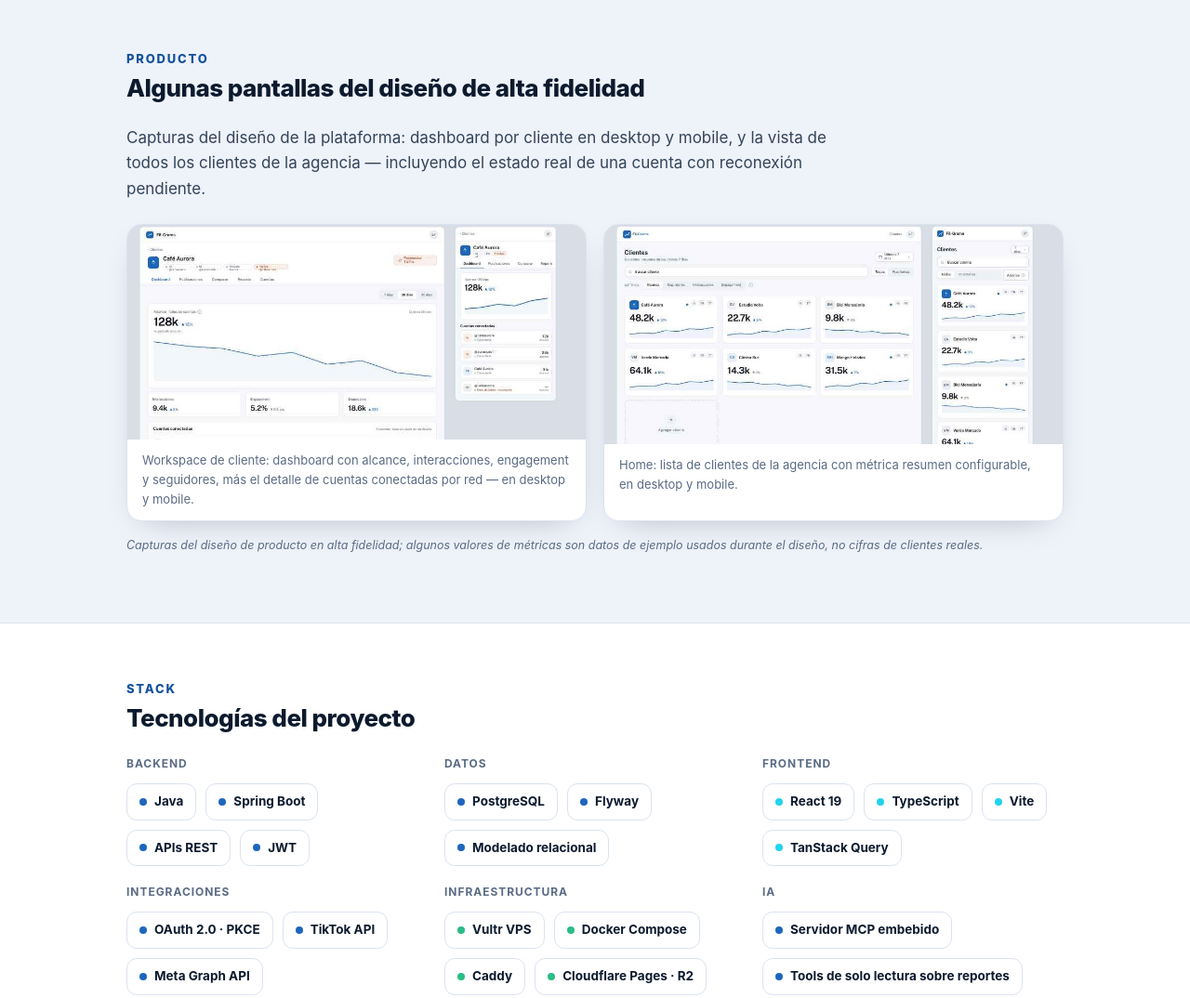
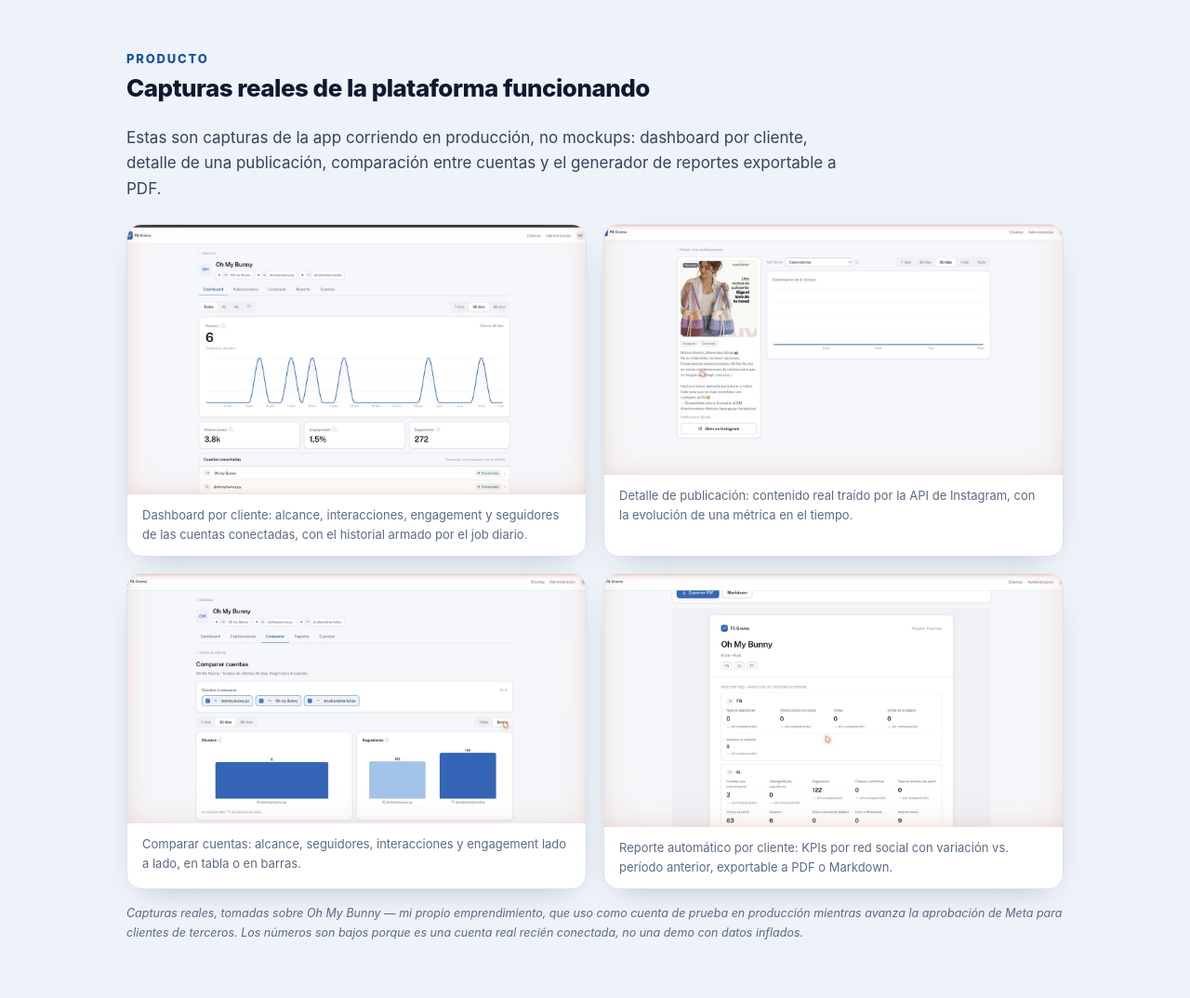
Before and after one commit to EnriqueRiosChyrnia/portfolio-web, a plain HTML site: page fil-grama.html in a window 1280 px wide. Shown: the part 3300-4374 px from the top of the page at 93% size. Drawn offline with Linux system fonts and the light colour scheme.

Commit message:
Fil-Grama: reemplazar capturas mockup por screenshots reales de la app en producción

```diff
--- a/fil-grama.html
+++ b/fil-grama.html
@@ -309,19 +309,27 @@
 <section id="pantallas">
   <div class="wrap">
     <h2>Producto</h2>
-    <p class="h2sub">Algunas pantallas del diseño de alta fidelidad</p>
-    <p class="lede">Capturas del diseño de la plataforma: dashboard por cliente en desktop y mobile, y la vista de todos los clientes de la agencia — incluyendo el estado real de una cuenta con reconexión pendiente.</p>
+    <p class="h2sub">Capturas reales de la plataforma funcionando</p>
+    <p class="lede">Estas son capturas de la app corriendo en producción, no mockups: dashboard por cliente, detalle de una publicación, comparación entre cuentas y el generador de reportes exportable a PDF.</p>
     <div class="shots">
       <div class="shot">
-        <img src="assets/filgrama/dashboard-workspace.jpg" alt="Dashboard de cliente en Fil-Grama, vista desktop y mobile, con una cuenta de TikTok en estado de reconexión">
-        <div class="cap">Workspace de cliente: dashboard con alcance, interacciones, engagement y seguidores, más el detalle de cuentas conectadas por red — en desktop y mobile.</div>
+        <img src="assets/filgrama/dashboard-cliente.jpg" alt="Dashboard de cliente en Fil-Grama con métricas de alcance, interacciones, engagement y seguidores">
+        <div class="cap">Dashboard por cliente: alcance, interacciones, engagement y seguidores de las cuentas conectadas, con el historial armado por el job diario.</div>
       </div>
       <div class="shot">
-        <img src="assets/filgrama/lista-clientes.jpg" alt="Lista de clientes de la agencia en Fil-Grama con métricas resumidas por cliente, en desktop y mobile">
-        <div class="cap">Home: lista de clientes de la agencia con métrica resumen configurable, en desktop y mobile.</div>
+        <img src="assets/filgrama/detalle-publicacion.jpg" alt="Detalle de una publicación de Instagram con su métrica de comentarios en el tiempo">
+        <div class="cap">Detalle de publicación: contenido real traído por la API de Instagram, con la evolución de una métrica en el tiempo.</div>
+      </div>
+      <div class="shot">
+        <img src="assets/filgrama/comparar-cuentas.jpg" alt="Comparación de alcance y seguidores entre las cuentas conectadas de un cliente, en gráfico de barras">
+        <div class="cap">Comparar cuentas: alcance, seguidores, interacciones y engagement lado a lado, en tabla o en barras.</div>
+      </div>
+      <div class="shot">
+        <img src="assets/filgrama/reporte-automatico.jpg" alt="Generador de reporte automático por cliente con KPIs por red social, exportable a PDF o Markdown">
+        <div class="cap">Reporte automático por cliente: KPIs por red social con variación vs. período anterior, exportable a PDF o Markdown.</div>
       </div>
     </div>
-    <p class="disc">Capturas del diseño de producto en alta fidelidad; algunos valores de métricas son datos de ejemplo usados durante el diseño, no cifras de clientes reales.</p>
+    <p class="disc">Capturas reales, tomadas sobre Oh My Bunny — mi propio emprendimiento, que uso como cuenta de prueba en producción mientras avanza la aprobación de Meta para clientes de terceros. Los números son bajos porque es una cuenta real recién conectada, no una demo con datos inflados.</p>
   </div>
 </section>
 
```
Also changed, not shown: assets/filgrama/comparar-cuentas.jpg (added), assets/filgrama/dashboard-cliente.jpg (added), assets/filgrama/dashboard-workspace.jpg (deleted), assets/filgrama/detalle-publicacion.jpg (added), assets/filgrama/lista-clientes.jpg (deleted), assets/filgrama/reporte-automatico.jpg (added).
